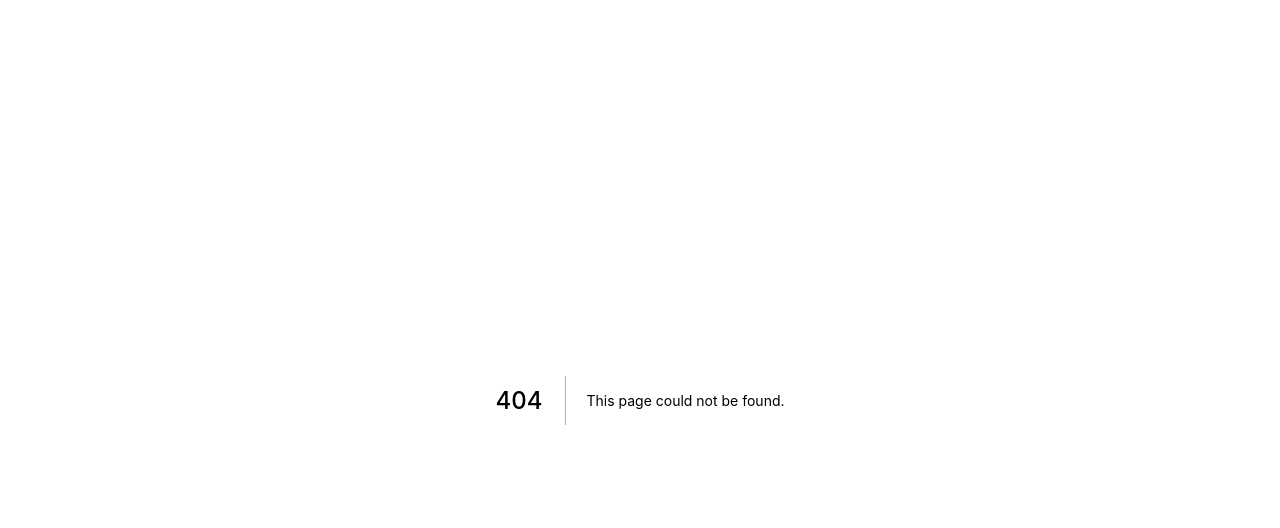
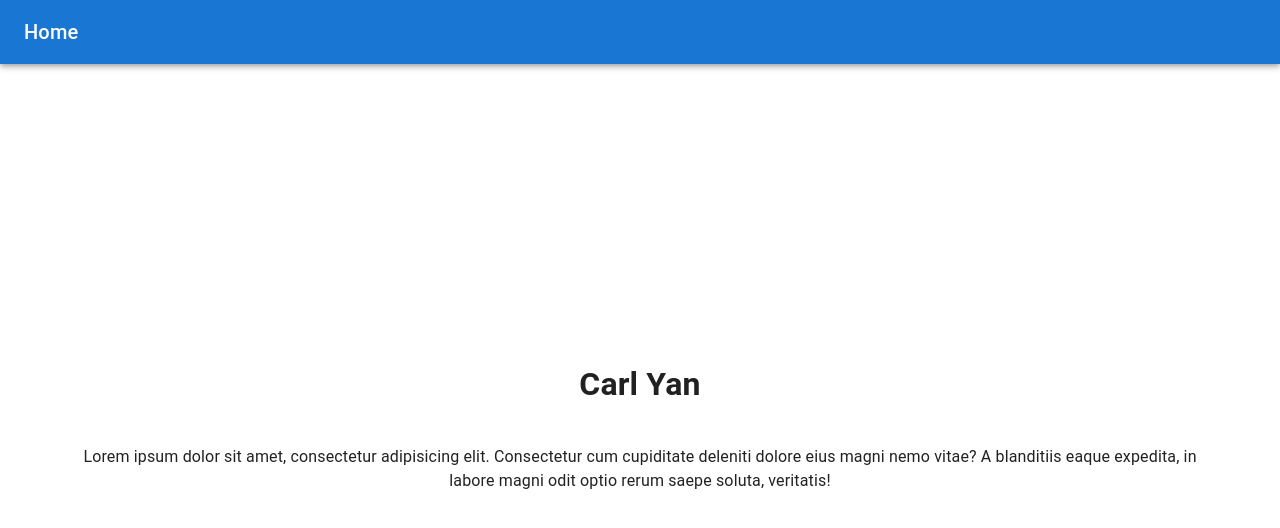
Before and after one commit to mkcarl/mkcarl-website, a Next.js app: page /home in a window 1280 px wide. Before the commit this address had no page. Shown: the top 528 px of the page. Built offline with nearby package versions, Linux system fonts and the light colour scheme.

Commit message:
added layout and homepage without data fetching

```diff
--- a/package.json
+++ b/package.json
@@ -9,6 +9,10 @@
     "lint": "next lint"
   },
   "dependencies": {
+    "@emotion/react": "^11.8.2",
+    "@emotion/styled": "^11.8.1",
+    "@mui/icons-material": "^5.5.1",
+    "@mui/material": "^5.5.3",
     "next": "12.1.1",
     "react": "17.0.2",
     "react-dom": "17.0.2"
--- /dev/null
+++ b/pages/Layout.tsx
@@ -0,0 +1,24 @@
+import {AppBar, Container, CssBaseline, Toolbar, Typography} from "@mui/material";
+import {FC} from "react";
+
+type LayoutProp = {
+    title : string
+}
+
+const Layout : FC<LayoutProp> = ({title, children}) => {
+    return (
+        <div>
+            <CssBaseline/>
+            <AppBar position={'relative'}>
+                <Toolbar>
+                    <Typography variant={'h6'}>{title}</Typography>
+                </Toolbar>
+            </AppBar>
+            <Container>
+                {children}
+            </Container>
+        </div>
+    )
+}
+
+export default Layout
--- /dev/null
+++ b/pages/home.tsx
@@ -0,0 +1,25 @@
+import Layout from "./Layout";
+import {Box} from "@mui/material";
+
+const Home = () => {
+    return(
+        <Layout title={"Home"}>
+            <Box
+            sx={{
+                height:'90vh',
+                display:'flex',
+                flexDirection:'column',
+                textAlign:'center',
+                justifyContent:'center',
+                alignItems:'center'
+            }}
+            >
+                <h1>Carl Yan</h1>
+                <p>Lorem ipsum dolor sit amet, consectetur adipisicing elit. Consectetur cum cupiditate deleniti dolore eius magni nemo vitae? A blanditiis eaque expedita, in labore magni odit optio rerum saepe soluta, veritatis!</p>
+
+            </Box>
+        </Layout>
+    )
+}
+
+export default Home
```
Also changed, not shown: pages/_middleware.ts (added, +11 -0 lines), pages/index.tsx (+6 -63 lines), 1 other file (tests, documents, lock files or other folders).
